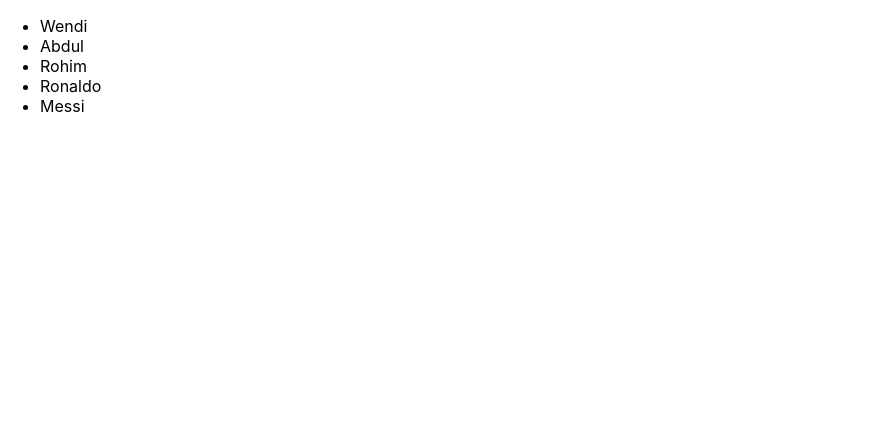
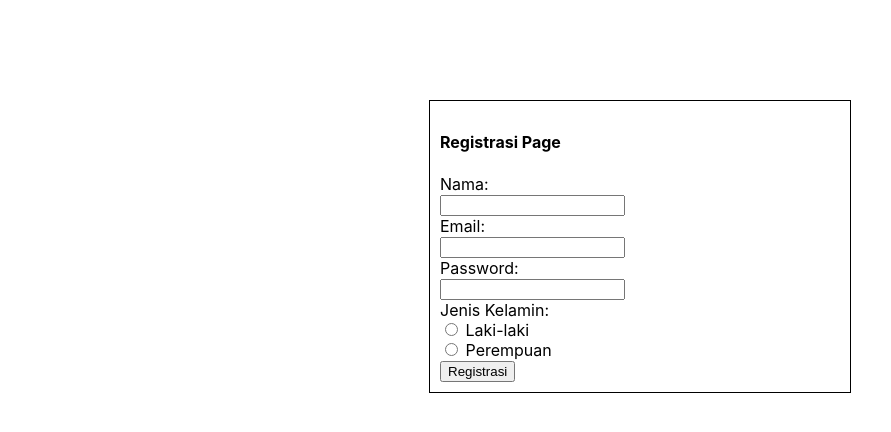
Before and after one commit to wenardev/wendi_reactjs, a React (Create React App) app: page / in a window 1280 px wide. Shown: the top 432 px of the page, without its empty margins (0-891 px from the left). Built offline with nearby package versions, Linux system fonts and the light colour scheme.

Commit message:
Tugas 4. Form & Validation

```diff
--- a/package.json
+++ b/package.json
@@ -15,6 +15,7 @@
     "sass": "^1.62.1",
     "styled-components": "^6.0.0-rc.3",
     "svgo": "^3.0.2",
+    "validatorjs": "^3.22.1",
     "web-vitals": "^2.1.4"
   },
   "scripts": {
--- a/src/App.js
+++ b/src/App.js
@@ -3,12 +3,13 @@
 //import Komponen from "./Materi/Komponen";
 //import Styling from "./Materi/Styling";
 //import Reusable from "./Materi/Reusable";
-import Rendering from "./Materi/Rendering";
+//import Rendering from "./Materi/Rendering";
+import Form from "./Materi/Form";
 
 function App() {
   return (
     <div className="App">
-      <Rendering />
+      <Form />
     </div>
   );
 }
--- /dev/null
+++ b/src/Materi/Form/index.jsx
@@ -0,0 +1,14 @@
+import React from "react";
+//import FormElement from "./pembahasan/FormElement";
+//import Validation from "./pembahasan/Validation";
+import FormRegistrasi from "./pembahasan/FormRegistrasi";
+export default class Form extends React.Component {
+
+	render() {
+		return (
+			<div>
+				<FormRegistrasi />
+			</div>
+			)
+	}
+}
--- /dev/null
+++ b/src/Materi/Form/pembahasan/FormElement.jsx
@@ -0,0 +1,87 @@
+import React from "react";
+
+export default class FormElement extends React.Component {
+	state = {
+		nama: '',
+		jurusan: '',
+		gender: '',
+		alamat: '',
+		member: false
+	}
+
+	handleSubmit = (e) => {
+		e.preventDefault();
+		alert(`
+			nama: ${this.state.nama}
+			jurusan: ${this.state.jurusan}
+			gender: ${this.state.gender}
+			alamat: ${this.state.alamat}
+			member: ${this.state.member ? 'YES' : 'NO'}
+			`);
+		this.setState({
+			nama: '',
+			jurusan: '',
+			gender: '',
+			alamat: '',
+			member: false
+		})
+	}
+
+	render() {
+		return (
+			<div style={{margin: '100px auto', border: '1px solid gray', padding: '20px'}}>
+				<form onSubmit={this.handleSubmit}>
+					<label>
+						Nama: <input
+						type="text" name="nama"
+						onChange={ e => this.setState({nama: e.target.value})}
+						value={this.state.nama}
+						/>
+					</label>
+					<br />
+					<label>
+						Jurusan:
+						<select name="jurusan"
+							onChange={ e => this.setState({jurusan: e.target.value})}
+						>
+							<option value="Pilih Jurusan">Pilih Jurusan</option>
+							<option value="Teknik Informatika">Teknik Informatika</option>
+							<option value="Sistem Informasi">Sistem Informasi</option>
+							<option value="Desain Komunikasi Visual">Desain Komunikasi Visual</option>
+						</select>
+					</label>
+					<br />
+					<label>
+						Jenis Kelamin:
+						<input type="radio" value="Laki - laki" name="gender"
+							onChange={ e => this.setState({gender: e.target.value})}
+						/>
+						Laki - laki
+						<input type="radio" value="Perempuan" name="gender"
+							onChange={ e => this.setState({gender: e.target.value})}
+						/>
+						Perempuan
+					</label>
+					<br />
+					<label>
+						Alamat:
+						<textarea cols="30" rows="10" name="alamat"
+							onChange={ e => this.setState({alamat: e.target.value})}
+							value={this.state.alamat}
+						/>
+					</label>
+					<br />
+					<label>
+						Member:
+						<input type="checkbox" checked={this.state.member} name="member"
+							onChange={ e => this.setState({member: e.target.checked})}
+						/>
+					</label>
+					<br />
+					<br />
+					<button type="submit">Send</button>
+				</form>
+			</div>
+			)
+	}
+}
--- /dev/null
+++ b/src/Materi/Form/pembahasan/FormRegistrasi.jsx
@@ -0,0 +1,111 @@
+import React from "react";
+import * as Validator from 'validatorjs';
+
+const Input = ({ label, type, name, value, onChange }) => {
+	return (
+		<div>
+			<label> {label}: </label>
+			<br />
+			<input type={type} name={name} value={value} onChange={onChange} />
+			<br />
+		</div>
+	)
+}
+
+const ShowErrors = ({ errors }) => {
+	return (
+		<ul style={{ color: 'red', marginLeft: '-25px' }}>
+			{
+				errors.map((error, i) => <li key={i}>{error}</li>)
+			}
+		</ul>
+	)
+}
+
+class FormRegistrasi extends React.Component {
+	state = {
+		nama: '',
+		email: '',
+		password: '',
+		jenisKelamin: '',
+		errors: []
+	}
+
+	handleSubmit = event => {
+		event.preventDefault();
+		const { nama, email, password, jenisKelamin } = this.state;
+
+		let data = { nama, email, password, jenisKelamin };
+
+		let rules = {
+			nama: 'required',
+			email: 'required|email',
+			password: 'min:8|required',
+			jenisKelamin: 'required'
+		};
+
+		let formRegistrasi = new Validator(data, rules);
+		formRegistrasi.passes();
+		this.setState({
+			errors: [
+				...formRegistrasi.errors.get('nama'),
+				...formRegistrasi.errors.get('email'),
+				...formRegistrasi.errors.get('password'),
+				...formRegistrasi.errors.get('jenisKelamin')
+			]
+		});
+
+		if (formRegistrasi.passes()) {
+			alert(`
+					nama: ${this.state.nama}
+					email: ${this.state.email}
+					password: ${this.state.password}
+					jenisKelamin: ${this.state.jenisKelamin}
+				`);
+		}
+	}
+
+	handleJenisKelaminChange = event => {
+		this.setState({ jenisKelamin: event.target.value });
+	}
+
+	render() {
+		const style = {
+			width: '400px',
+			margin: '100px auto 0',
+			border: '1px solid black',
+			padding: '10px'
+		}
+		return (
+			<div style={style}>
+				{
+					this.state.errors && <ShowErrors errors={this.state.errors} />
+				}
+				<h4>Registrasi Page</h4>
+				<form onSubmit={this.handleSubmit}>
+					<Input type="text" name="nama" label="Nama"
+						value={this.state.nama} onChange={e => this.setState({ nama: e.target.value })} />
+					<Input type="email" name="email" label="Email"
+						value={this.state.email} onChange={e => this.setState({ email: e.target.value })} />
+					<Input type="password" name="password" label="Password"
+						value={this.state.password} onChange={e => this.setState({ password: e.target.value })} />
+
+					<label>Jenis Kelamin:</label>
+					<br />
+					<input type="radio" name="jenisKelamin" value="Laki-laki"
+						checked={this.state.jenisKelamin === "Laki-laki"}
+						onChange={this.handleJenisKelaminChange} /> Laki-laki
+					<br />
+					<input type="radio" name="jenisKelamin" value="Perempuan"
+						checked={this.state.jenisKelamin === "Perempuan"}
+						onChange={this.handleJenisKelaminChange} /> Perempuan
+					<br />
+
+					<button type="submit">Registrasi</button>
+				</form>
+			</div>
+		)
+	}
+}
+
+export default FormRegistrasi;
--- /dev/null
+++ b/src/Materi/Form/pembahasan/Validation.jsx
@@ -0,0 +1,115 @@
+import React from "react";
+import * as Validator from 'validatorjs';
+
+const Input = ({label, type, name, onChange}) => {
+	return (
+		<div>
+			<label> {label}: </label>
+			<br />
+			<input type={type} name={name} onChange={e => onChange(e.target.value)}/>
+			<br />
+		</div>
+	)
+}
+
+const ShowErrors = ({errors}) => {
+	return (
+		<ul style={{color: 'red', marginLeft: '-25px'}}>
+			{
+				errors.map((error, i) => <li key={i}>{error}</li>)
+			}
+		</ul>
+	)
+}
+
+class Validation extends React.Component {
+	state = {
+		email: '',
+		password: '',
+		errors: []
+	}
+
+	handleSubmit = event => {
+		event.preventDefault();
+		const {email, password} = this.state;
+
+		let data = { email, password };
+
+		let rules = {
+		  email: 'required|email',
+		  password: 'min:8|required'
+		};
+
+		let validation = new Validator(data, rules);
+		validation.passes();
+		this.setState({
+			errors: [
+				...validation.errors.get('email'),
+				...validation.errors.get('password')
+			]
+		})
+
+	/*
+		let message = [];
+
+		if(email.length === 0) {
+			message = [...message, 'Email tidak boleh kosong'];
+		}
+
+		if(password.length === 0) {
+			message = [...message, 'Password tidak boleh kosong'];
+		}
+
+		const re = /^(([^<>()[\]\\.,;:\s@"]+(\.[^<>()[\]\\.,;:\s@"]+)*)|.(".+"))@((\[[0-9]{1,3}\.[0-9]{1,3}\.[0-9]{1,3}\.[0-9]{1,3}\])|(([a-zA-Z\-0-9]+\.)+[a-zA-Z]{2,}))$/
+		if(!re.test(String(email).toLowerCase())) {
+			message = [...message, 'Email tidak valid'];
+		}
+
+		if(password.length < 8) {
+			message = [...message, 'Password terlalu pendek']
+		}
+
+		if(message.length > 0) {
+			this.setState({
+				errors: message
+			});
+		}else {
+			alert(`
+				email: ${this.state.email}
+				password: ${this.state.password}
+				`);
+			this.setState({
+				errors: []
+			})
+		}
+	*/
+}
+
+	render() {
+		const style = {
+			width: '400px',
+			margin: '100px auto 0',
+			border: '1px solid black',
+			padding: '10px'
+		}
+		return (
+			<div style={style}>
+				{
+					this.state.errors && <ShowErrors errors={this.state.errors} />
+				}
+				<h4>Login Page</h4>
+				<form onSubmit={this.handleSubmit}>
+					<Input type="email" name="email" label="email"
+						onChange={value => this.setState({email: value})}/>
+
+					<Input type="password" name="password" label="password"
+						onChange={value => this.setState({password: value})}/>
+
+					<button type="submit">Login</button>
+				</form>
+			</div>
+		)
+	}
+}
+
+export default Validation;
```
Also changed, not shown: 2 other files (tests, documents, lock files or other folders).
